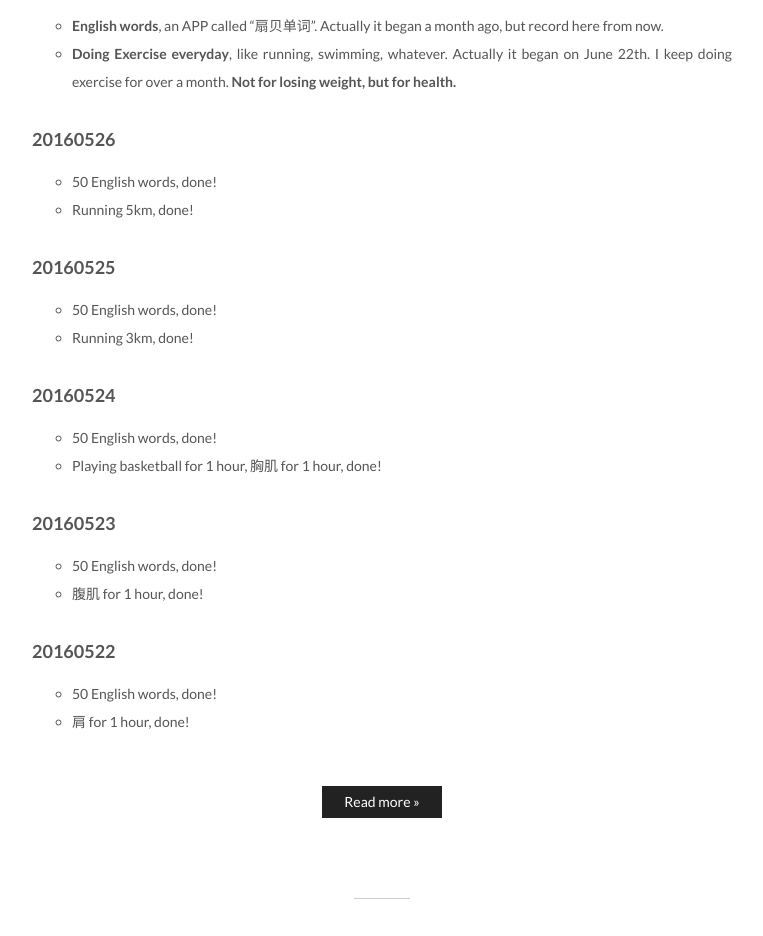
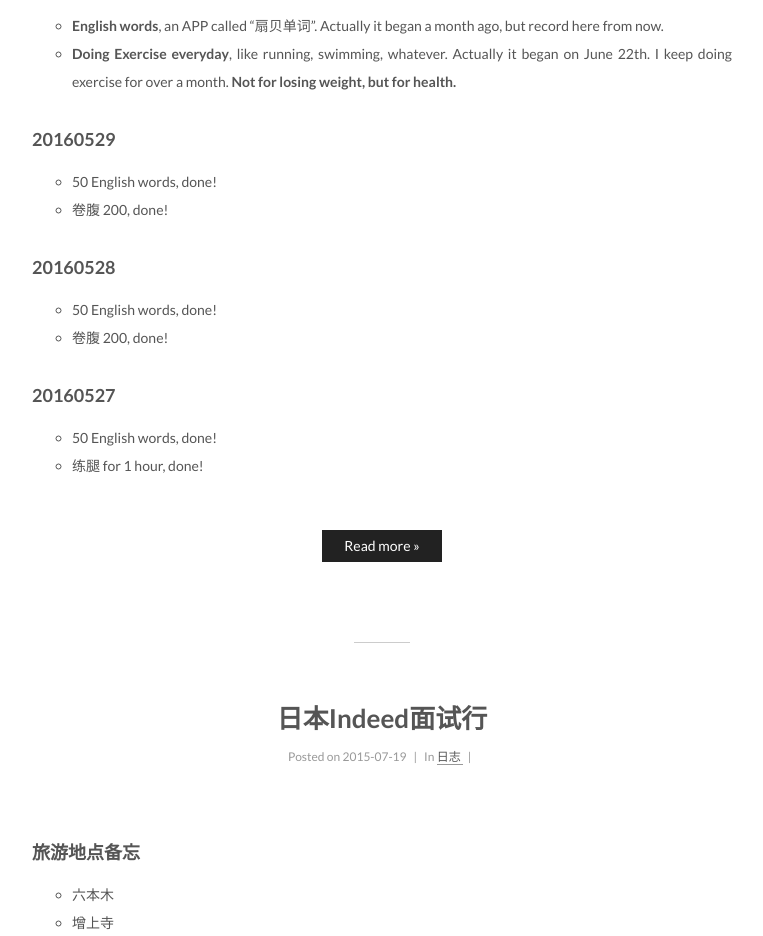
Before and after one commit to DotComing/dotcoming.github.io, a plain HTML site: page index.html in a window 1280 px wide. Shown: the part 3750-4686 px from the top of the page, without its empty margins (258-1021 px from the left). Drawn offline with nearby package versions, Linux system fonts and the light colour scheme; some packages are replaced by stand-ins of ours; a script that the page names is missing.

Commit message:
Site updated: 2016-05-29 21:17:36

```diff
--- a/css/main.css
+++ b/css/main.css
@@ -1534,7 +1534,7 @@ pre .javascript .function {
   width: 4px;
   height: 4px;
   border-radius: 50%;
-  background: #0360ff;
+  background: #ffc4ff;
 }
 .links-of-blogroll {
   font-size: 13px;
--- a/index.html
+++ b/index.html
@@ -1097,25 +1097,17 @@
 <li><strong>English words</strong>, an APP called “扇贝单词”. Actually it began a month ago, but record here from now.</li>
 <li><strong>Doing Exercise everyday</strong>, like running, swimming, whatever. Actually it began on June 22th. I keep doing exercise for over a month. <strong>Not for losing weight, but for health.</strong></li>
 </ul>
-<h3 id="20160526"><a href="#20160526" class="headerlink" title="20160526"></a>20160526</h3><ul>
+<h3 id="20160529"><a href="#20160529" class="headerlink" title="20160529"></a>20160529</h3><ul>
 <li>50 English words, done!</li>
-<li>Running 5km, done!</li>
+<li>卷腹 200, done!</li>
 </ul>
-<h3 id="20160525"><a href="#20160525" class="headerlink" title="20160525"></a>20160525</h3><ul>
+<h3 id="20160528"><a href="#20160528" class="headerlink" title="20160528"></a>20160528</h3><ul>
 <li>50 English words, done!</li>
-<li>Running 3km, done!</li>
+<li>卷腹 200, done!</li>
 </ul>
-<h3 id="20160524"><a href="#20160524" class="headerlink" title="20160524"></a>20160524</h3><ul>
+<h3 id="20160527"><a href="#20160527" class="headerlink" title="20160527"></a>20160527</h3><ul>
 <li>50 English words, done!</li>
-<li>Playing basketball for 1 hour, 胸肌 for 1 hour, done!</li>
-</ul>
-<h3 id="20160523"><a href="#20160523" class="headerlink" title="20160523"></a>20160523</h3><ul>
-<li>50 English words, done!</li>
-<li>腹肌 for 1 hour, done!</li>
-</ul>
-<h3 id="20160522"><a href="#20160522" class="headerlink" title="20160522"></a>20160522</h3><ul>
-<li>50 English words, done!</li>
-<li>肩 for 1 hour, done!</li>
+<li>练腿 for 1 hour, done! </li>
 </ul>
           <div class="post-more-link text-center">
             <a class="btn" href="/2015/08/14/Register-everyday/#more" rel="contents">
```
Also changed, not shown: 2015/08/14/Register-everyday/index.html (+14 -2 lines).
